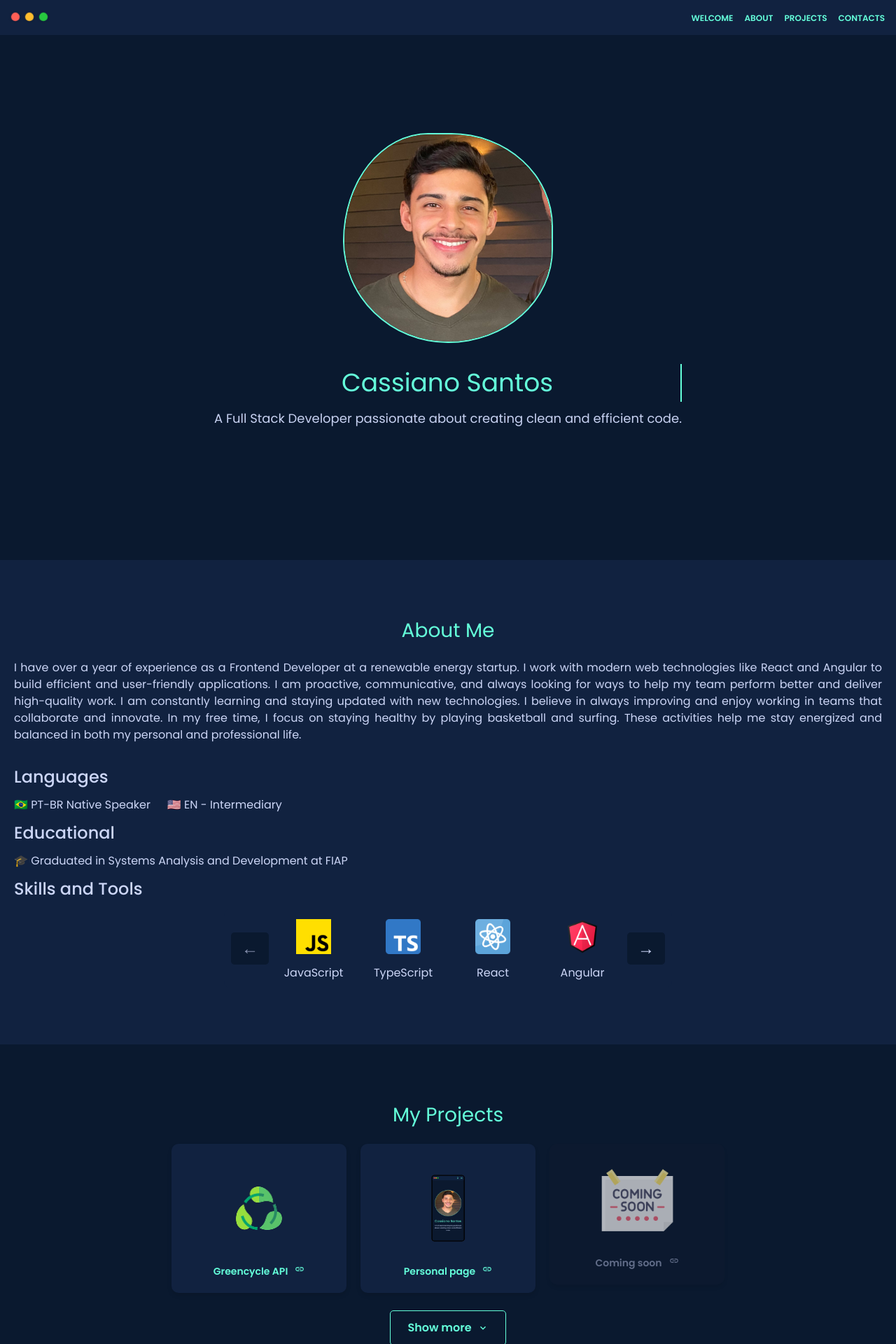
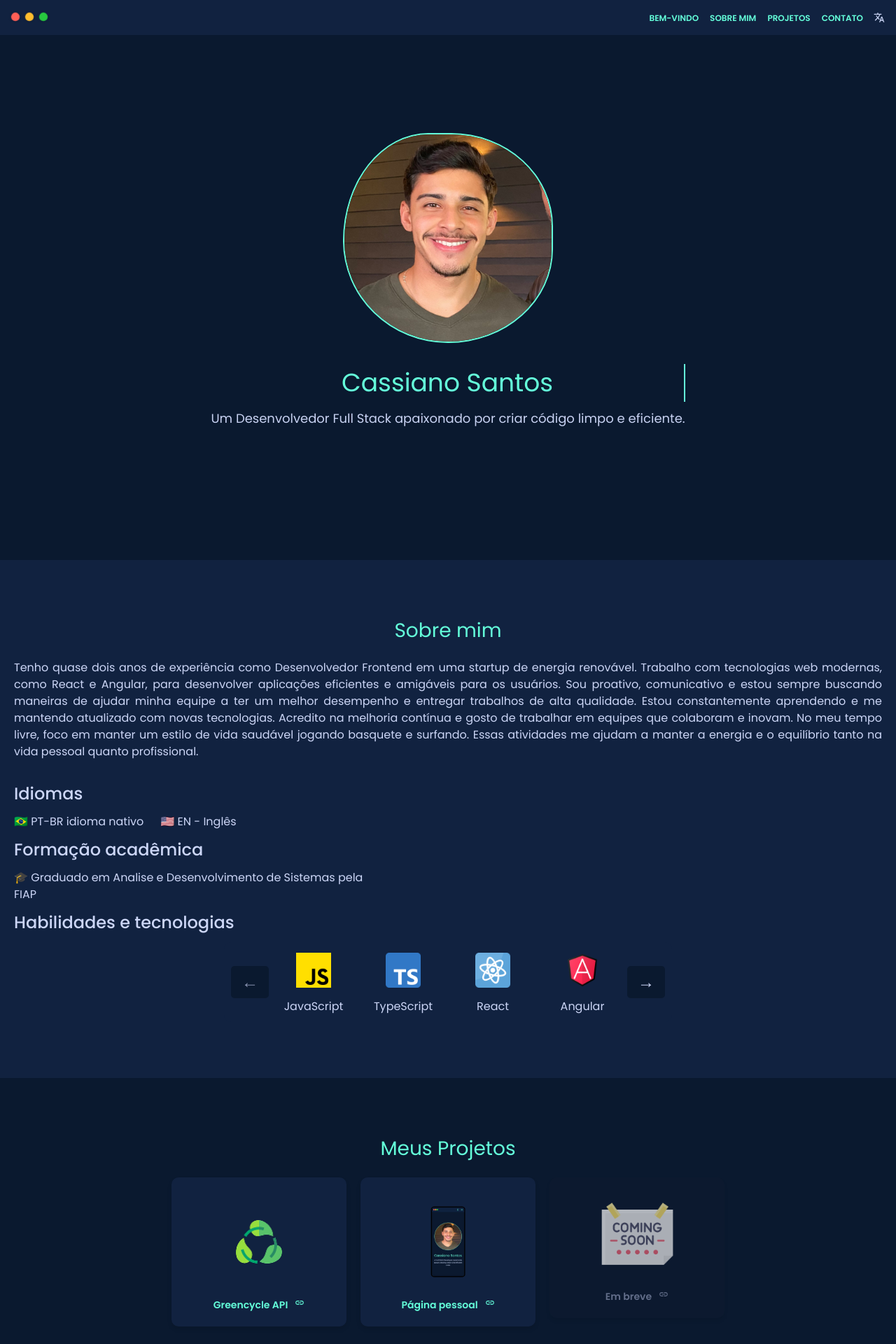
Before and after one commit to CassianoSantosTech/portfolioProject, a Next.js app: page / in a window 1280 px wide. Shown: the top 1920 px of the page at 70% size. Built offline with nearby package versions, Linux system fonts and the light colour scheme.

Commit message:
feat: chose page language

```diff
--- a/src/app/components/about-section/about-section.tsx
+++ b/src/app/components/about-section/about-section.tsx
@@ -1,13 +1,14 @@
+import { useLanguage } from '@/contexts/ContextLanguage';
 import { Information } from '../information/information';
 import ProgrammingLanguages from '../programming-languages-section/programming-languages';
 import './about-section.css';
 export default function AboutSection() {
+    const { language, translations } = useLanguage();
+
     return (
         <section id="about" className="about-section">
-            <h2>About Me</h2>
-            <p>I have over a year of experience as a Frontend Developer at a renewable energy startup. I work with modern web technologies like React and Angular to build efficient and user-friendly applications. I am proactive, communicative, and always looking for ways to help my team perform better and deliver high-quality work.
-                I am constantly learning and staying updated with new technologies. I believe in always improving and enjoy working in teams that collaborate and innovate.
-                In my free time, I focus on staying healthy by playing basketball and surfing. These activities help me stay energized and balanced in both my personal and professional life.</p>
+            <h2>{translations[language].about}</h2>
+            <p>{translations[language].aboutDescription}</p>
             <Information />
             <ProgrammingLanguages />
 
--- a/src/app/components/contacts-section/contacts-section.tsx
+++ b/src/app/components/contacts-section/contacts-section.tsx
@@ -1,16 +1,14 @@
+import { useLanguage } from '@/contexts/ContextLanguage';
 import { SocialBtns } from '../social-btns/social-btns';
 import './contacts-section.css';
 
 export default function ContactsSection() {
+    const { language, translations } = useLanguage();
 
-    const projects = [
-        { name: "Project 1", link: "https://github.com/user/project1" },
-        { name: "Project 2", link: "https://github.com/user/project2" },
-    ]
 
     return (
         <section id="contacts" className="contacts-section">
-            <h2>Contacts</h2>
+            <h2>{ translations[language].contacts }</h2>
             <SocialBtns />
         </section>
     );
--- a/src/app/components/header/header.css
+++ b/src/app/components/header/header.css
@@ -39,9 +39,8 @@
     visibility: hidden;
     opacity: 0;
     position: absolute;
-    top: 120%;
-    left: 50%;
-    transform: translateX(-250%);
+    top: 150%;
+    transform: translateX(-200%);
     background-color: #112240;
     color: #fff;
     text-align: center;
@@ -104,6 +103,7 @@
     font-weight: bold;
     text-transform: uppercase;
     font-size: 12px;
+    text-wrap: nowrap;
 }
 
 .nav-links a:hover {
@@ -141,3 +141,16 @@
     padding: 8px;
     border-radius: 8px;
 }
+
+.options-header {
+    display: flex;
+    flex-direction: row;
+    align-items: center;
+    justify-content: center;
+    gap: 15px;
+}
+
+.translate-section {
+    display: flex;
+    align-items: center;
+}
--- a/src/app/components/header/header.tsx
+++ b/src/app/components/header/header.tsx
@@ -1,13 +1,17 @@
 import { HeaderProps } from "@/app/page";
+import { useLanguage } from "@/contexts/ContextLanguage";
 import { useState } from "react";
-import { MdOutlinePhoneIphone } from "react-icons/md";
+import { MdOutlinePhoneIphone, MdTranslate } from "react-icons/md";
 import { RiMacbookLine } from "react-icons/ri";
 import WindowControlCircles from "../window-control-circles/window-control-circles";
 import "./header.css";
+// import { BsTranslate } from "react-icons/bs";
+
 
 
 export default function Header({ onChangeViewMode }: HeaderProps) {
   const [isMenuOpen, setIsMenuOpen] = useState(false);
+  const { language, toggleLanguage, translations } = useLanguage();
 
   const toggleMenu = () => setIsMenuOpen(!isMenuOpen);
 
@@ -19,25 +23,31 @@ export default function Header({ onChangeViewMode }: HeaderProps) {
       <div className="device-icons">
         <div className="tooltip-container">
           <MdOutlinePhoneIphone className="icon-phone" />
-          <span className="tooltip">iPhone Frame</span>
+          <span className="tooltip">{translations[language].phoneFrame}</span>
         </div>
         <div className="tooltip-container">
           <RiMacbookLine className="icon-mac" />
-          <span className="tooltip">MacBook Frame</span>
+          <span className="tooltip">{translations[language].laptopFrame}</span>
         </div>
       </div>
-      <nav>
+      <nav className="options-header">
         <ul className={`nav-links ${isMenuOpen ? "open" : ""}`}>
-          <li><a href="#welcome">Welcome</a></li>
-          <li><a href="#about">About</a></li>
-          <li><a href="#projects">Projects</a></li>
-          <li><a href="#contacts">Contacts</a></li>
+          <li><a href="#welcome">{translations[language].welcome}</a></li>
+          <li><a href="#about">{translations[language].about}</a></li>
+          <li><a href="#projects">{translations[language].projects}</a></li>
+          <li><a href="#contacts">{translations[language].contact}</a></li>
         </ul>
         <div className="hamburger" onClick={toggleMenu}>
           <span className="bar"></span>
           <span className="bar"></span>
           <span className="bar"></span>
         </div>
+        <section className="tooltip-container translate-section">
+          <button onClick={toggleLanguage}>
+          <MdTranslate></MdTranslate>
+          </button>
+          <span className="tooltip">{translations[language].changeLanguage}</span>
+        </section>
       </nav>
     </header>
   );
--- a/src/app/components/information/information.tsx
+++ b/src/app/components/information/information.tsx
@@ -1,21 +1,24 @@
 
-import { SectionTitle } from "../sectionTitle/sectionTitle"
-import "./information.css"
+import { useLanguage } from "@/contexts/ContextLanguage";
+import { SectionTitle } from "../sectionTitle/sectionTitle";
+import "./information.css";
 
 export function Information() {
-  return (
+    const { language, translations } = useLanguage();
+
+    return (
         <div className="infos">
-            <SectionTitle text="Languages" />
+            <SectionTitle text={translations[language].languages} />
             <div className="languages-info">
-                <span> 🇧🇷 PT-BR Native Speaker</span>
-                <span> 🇺🇸 EN - Intermediary</span>
+                <span>{translations[language].portugueseLanguage}</span>
+                <span>{translations[language].englishLanguage}</span>
             </div>
 
-            <SectionTitle text="Educational" />
+            <SectionTitle text={translations[language].educational} />
             <div className="educational-info">
-                <span> 🎓 Graduated in Systems Analysis and Development at FIAP</span>
+                <span>{translations[language].educationalDescription}</span>
             </div>
 
         </div>
-  );
+    );
 }
--- a/src/app/components/programming-languages-section/programming-languages.tsx
+++ b/src/app/components/programming-languages-section/programming-languages.tsx
@@ -4,6 +4,7 @@
 import { useState, useEffect } from 'react';
 import { SectionTitle } from '../sectionTitle/sectionTitle';
 import './programming-languages.css';
+import { useLanguage } from '@/contexts/ContextLanguage';
 
 const languages = [
     { name: 'JavaScript', icon: '/programming-languages/js.png' },
@@ -22,6 +23,7 @@ const languages = [
 export default function ProgrammingLanguages() {
     const [startIndex, setStartIndex] = useState(0);
     const [itemsToShow, setItemsToShow] = useState(4);
+    const { language, translations } = useLanguage();
 
     // Adjust the number of visible items based on screen size
     useEffect(() => {
@@ -52,7 +54,7 @@ export default function ProgrammingLanguages() {
 
     return (
         <div className="programming-section">
-            <SectionTitle text="Skills and Tools" />
+            <SectionTitle text={translations[language].skillsAndTools} />
             <div className="programming-languages-container">
                 <button
                     onClick={handlePrev}
--- a/src/app/components/projects-section/projects-section.tsx
+++ b/src/app/components/projects-section/projects-section.tsx
@@ -1,10 +1,11 @@
 /* eslint-disable @next/next/no-img-element */
+import { useLanguage } from '@/contexts/ContextLanguage';
 import { useState } from 'react';
 import { MdExpandLess, MdExpandMore, MdLink } from 'react-icons/md';
 import './projects-section.css';
 
 export default function ProjectSection() {
-
+    const { language, translations } = useLanguage();
     const [visibleProjects, setVisibleProjects] = useState(3);
 
     const projects = [
@@ -16,17 +17,17 @@ export default function ProjectSection() {
             type: "Backend-project"
         },
         {
-            name: "Personal page",
+            name: `${translations[language].personalPage}`,
             description: "Página construída para passar as principais informações pessoais de forma genérica, podendo facilmente ser ajustado para uma outra pessoa. Linguagens e tecnologias utilizadas: TypeScript e ReactJS!",
             sourceLink: "https://github.com/CassianoSantosTech/portfolioProject",
             demoLink: "https://cassianosantos-dev.vercel.app/",
             img: '/new-personal-page.png',
             type: "Run front-end"
         },
-        { name: "Coming soon", description: "Coming soon", link: "/", img: '/coming-soon.png', disabled: true },
-        { name: "Coming soon", description: "Coming soon", link: "/", img: '/coming-soon.png', disabled: true },
-        { name: "Coming soon", description: "Coming soon", link: "/", img: '/coming-soon.png', disabled: true },
-        { name: "Coming soon", description: "Coming soon", link: "/", img: '/coming-soon.png', disabled: true },
+        { name: `${translations[language].comingSoon}`, description: "Coming soon", link: "/", img: '/coming-soon.png', disabled: true },
+        { name: `${translations[language].comingSoon}`, description: "Coming soon", link: "/", img: '/coming-soon.png', disabled: true },
+        { name: `${translations[language].comingSoon}`, description: "Coming soon", link: "/", img: '/coming-soon.png', disabled: true },
+        { name: `${translations[language].comingSoon}`, description: "Coming soon", link: "/", img: '/coming-soon.png', disabled: true },
     ];
 
     const handleShowMore = () => {
@@ -40,7 +41,7 @@ export default function ProjectSection() {
 
     return (
         <section id="projects" className="projects-section">
-            <h2>My Projects</h2>
+            <h2>{translations[language].myProjects}</h2>
             <ul>
                 {projects.slice(0, visibleProjects).map((project, index) => (
                     <li key={index}>
@@ -89,13 +90,13 @@ export default function ProjectSection() {
                 hasMoreProjects ? (
                     <div className='show-more-button-container'>
                         <button onClick={handleShowMore} className='show-more-button'>
-                            Show more <MdExpandMore />
+                            {translations[language].showMore} <MdExpandMore />
                         </button>
                     </div>
                 ) : (
                     <div className='show-more-button-container'>
                         <button onClick={handleShowLess} className='show-more-button'>
-                            Show less <MdExpandLess />
+                            {translations[language].showLess} <MdExpandLess />
                         </button>
                     </div>
                 )
--- a/src/app/components/welcome-section/welcome-section.tsx
+++ b/src/app/components/welcome-section/welcome-section.tsx
@@ -1,8 +1,11 @@
 /* eslint-disable @next/next/no-img-element */
 /* eslint-disable react/no-unescaped-entities */
+import { useLanguage } from '@/contexts/ContextLanguage';
 import './welcome-section.css';
 
 export default function WelcomeSection() {
+
+    const { language, translations } = useLanguage();
 
     return (
         <section id="welcome" className="welcome-section">
@@ -11,7 +14,7 @@ export default function WelcomeSection() {
                     <img src="/me-new.jpeg" alt="Cassiano Photo" className="profile-photo" />
                 </div>
                 <h1>Cassiano Santos</h1>
-                <p>A Full Stack Developer passionate about creating clean and efficient code.</p>
+                <p>{translations[language].welcomeDescription}</p>
             </div>
         </section>
     );
--- a/src/app/page.tsx
+++ b/src/app/page.tsx
@@ -8,6 +8,7 @@ import ProjectSection from "./components/projects-section/projects-section";
 import WelcomeSection from "./components/welcome-section/welcome-section";
 import "./globals.css";
 import "./styles/home.css";
+import { LanguageProvider } from "@/contexts/ContextLanguage";
 
 export interface HeaderProps {
   onChangeViewMode: (viewMode: string) => void;
@@ -21,6 +22,7 @@ export default function Home() {
   };
 
   return (
+    <LanguageProvider>
       <div className={`app ${viewMode}`}>
         <div className="frame">
           <Header onChangeViewMode={handleChangeViewMode} />
@@ -33,5 +35,6 @@ export default function Home() {
           </main>
         </div>
       </div>
+    </LanguageProvider>
   );
 }
--- /dev/null
+++ b/src/contexts/ContextLanguage.tsx
@@ -0,0 +1,77 @@
+import { createContext, useContext, useState } from "react";
+
+
+const translations = {
+    en: {
+        welcome: "Welcome",
+        about: "About",
+        projects: "Projects",
+        contact: "Contact",
+        changeLanguage: "Change to Portuguese",
+        phoneFrame: "Phone Frame",
+        laptopFrame: "Laptop Frame",
+        welcomeDescription: "A Full Stack Developer passionate about creating clean and efficient code.",
+        aboutDescription: "I have almost two years of experience as a Frontend Developer at a renewable energy startup. I work with modern web technologies like React and Angular to build efficient and user-friendly applications. I am proactive, communicative, and always looking for ways to help my team perform better and deliver high-quality work. I am constantly learning and staying updated with new technologies. I believe in always improving and enjoy working in teams that collaborate and innovate. In my free time, I focus on staying healthy by playing basketball and surfing.These activities help me stay energized and balanced in both my personal and professional life.",
+        languages: "Languages",
+        portugueseLanguage: "🇧🇷 PT-BR Native Speaker",
+        englishLanguage: "🇺🇸 EN",
+        educational: "Educational",
+        educationalDescription: "🎓 Graduated in Systems Analysis and Development at FIAP",
+        skillsAndTools: "Skills and Tools",
+        myProjects: "My Projects",
+        personalPage: "Personal page",
+        showLess: "Show less",
+        showMore: "Show more",
+        comingSoon: "Coming Soon",
+        contacts: "Contacts"
+    },
+    pt: {
+        welcome: "Bem-vindo",
+        about: "Sobre mim",
+        projects: "Projetos",
+        contact: "Contato",
+        changeLanguage: "Mudar para Inglês",
+        phoneFrame: "Formato celular",
+        laptopFrame: "Formato notebook",
+        welcomeDescription: "Um Desenvolvedor Full Stack apaixonado por criar código limpo e eficiente.",
+        aboutDescription: "Tenho quase dois anos de experiência como Desenvolvedor Frontend em uma startup de energia renovável. Trabalho com tecnologias web modernas, como React e Angular, para desenvolver aplicações eficientes e amigáveis para os usuários. Sou proativo, comunicativo e estou sempre buscando maneiras de ajudar minha equipe a ter um melhor desempenho e entregar trabalhos de alta qualidade. Estou constantemente aprendendo e me mantendo atualizado com novas tecnologias. Acredito na melhoria contínua e gosto de trabalhar em equipes que colaboram e inovam. No meu tempo livre, foco em manter um estilo de vida saudável jogando basquete e surfando. Essas atividades me ajudam a manter a energia e o equilíbrio tanto na vida pessoal quanto profissional.",
+        languages: "Idiomas",
+        portugueseLanguage: "🇧🇷 PT-BR idioma nativo",
+        englishLanguage: "🇺🇸 EN - Inglês",
+        educational: "Formação acadêmica",
+        educationalDescription: "🎓 Graduado em Analise e Desenvolvimento de Sistemas pela FIAP",
+        skillsAndTools: "Habilidades e tecnologias",
+        myProjects: "Meus Projetos",
+        personalPage: "Página pessoal",
+        showLess: "Mostrar menos",
+        showMore: "Mostrar mais",
+        comingSoon: "Em breve",
+        contacts: "Contatos"
+    }
+};
+
+const LanguageContext = createContext({
+    language: "pt",
+    toggleLanguage: () => { },
+    translations: translations,
+});
+
+export const LanguageProvider = ({ children }) => {
+
+    const [language, setLanguage] = useState(localStorage.getItem("lang") || "pt");
+
+    const toggleLanguage = () => {
+        const newLang = language === "pt" ? "en" : "pt";
+        setLanguage(newLang);
+        localStorage.setItem("lang", newLang);
+    };
+
+    return (
+        <LanguageContext.Provider value={{ language, toggleLanguage, translations }}>
+            {children}
+        </LanguageContext.Provider>
+    );
+
+}
+
+export const useLanguage = () => useContext(LanguageContext);
```
Lines whose indentation alone changed are shown as unchanged.
